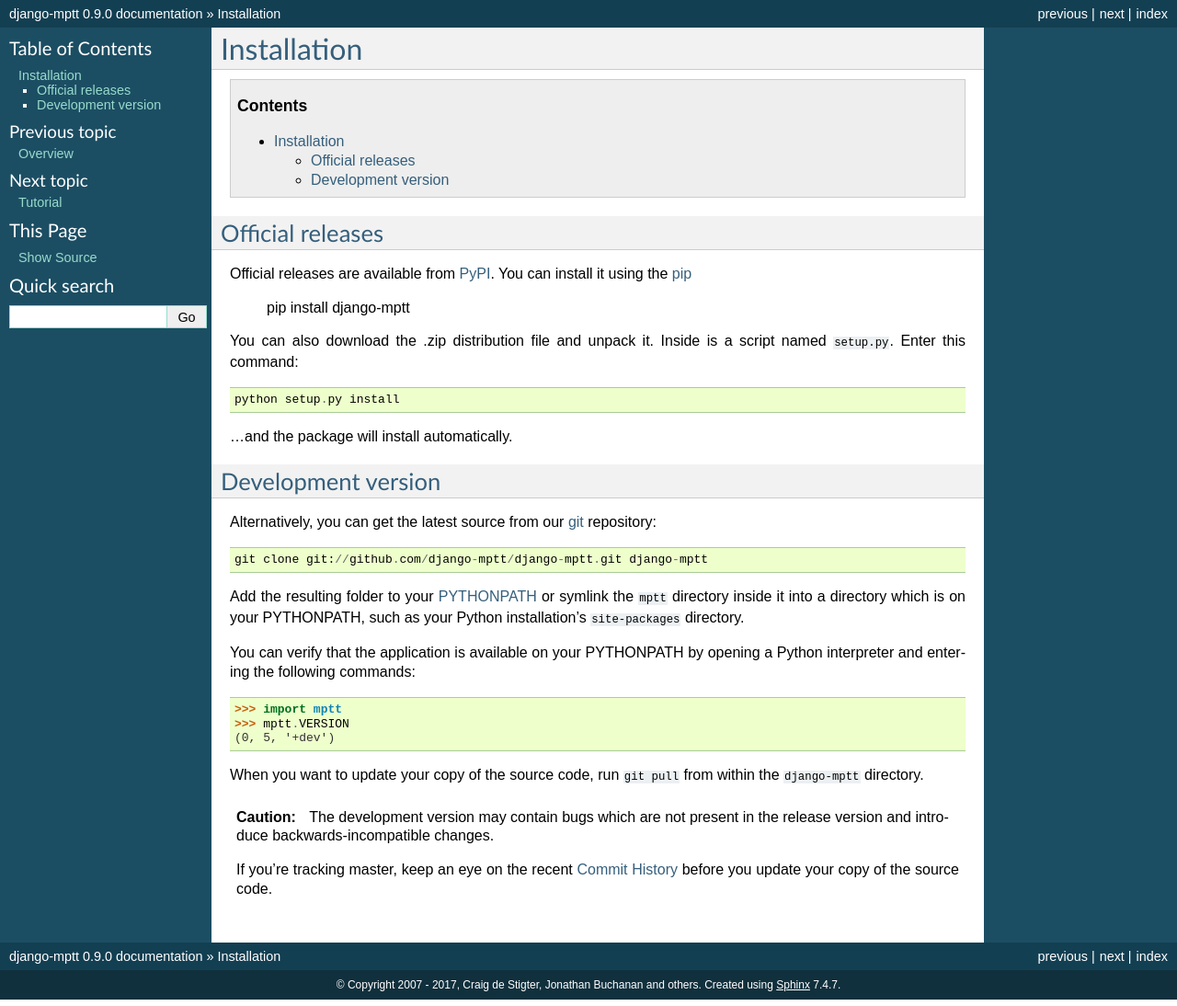
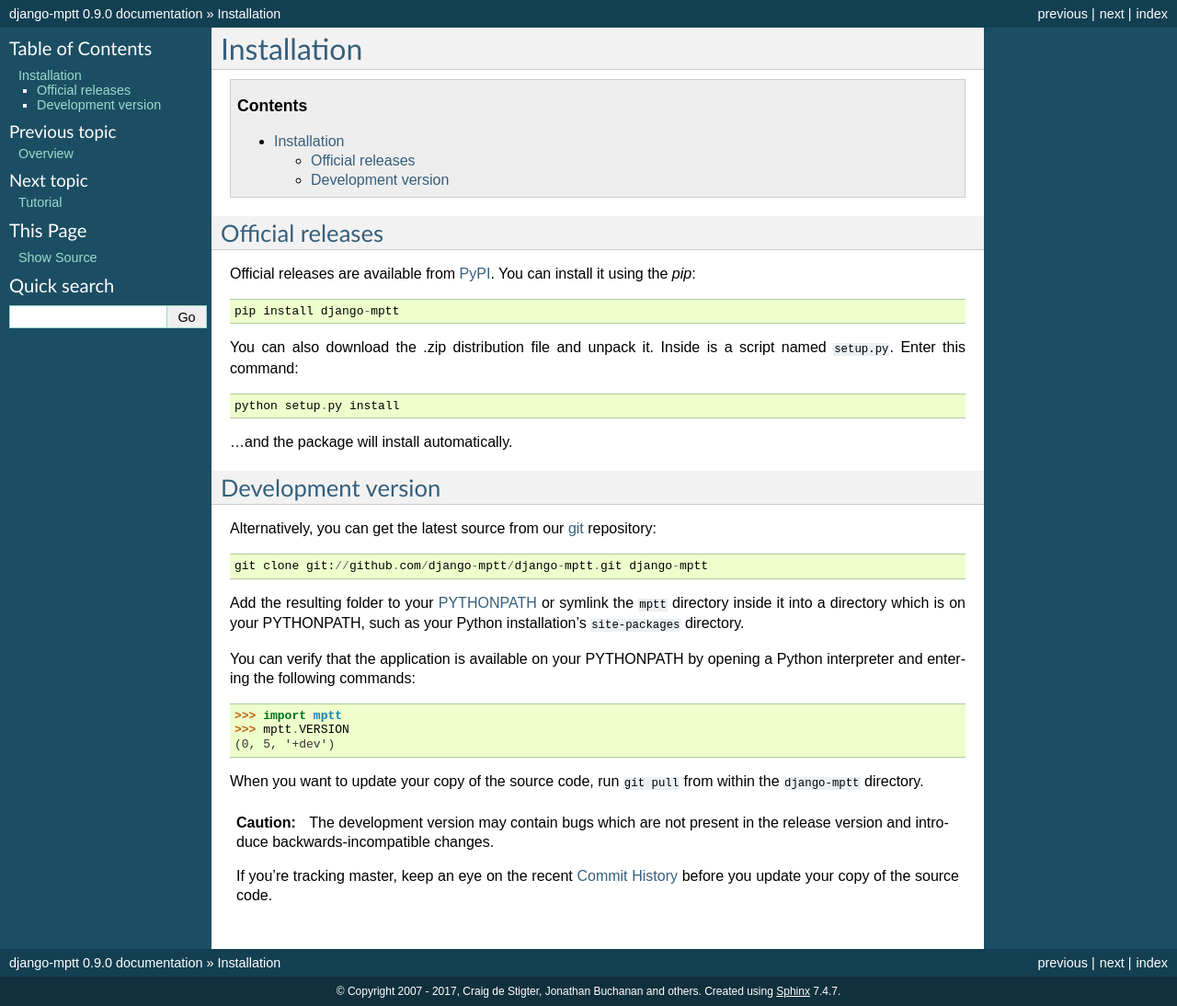
Before and after one commit to LazarBekcic/django-mptt, a Sphinx documentation site: the page built from docs/install.rst, in a window 1280 px wide. Shown: the whole page at 92% size. Built offline with Sphinx 7.4.7, drawn with Linux system fonts in a browser that asks for light colours.

Commit message:
Update formatting.

```diff
--- a/docs/install.rst
+++ b/docs/install.rst
@@ -8,7 +8,7 @@ Installation
 Official releases
 =================
 
-Official releases are available from `PyPI`_. You can install it using the `pip`_
+Official releases are available from `PyPI`_. You can install it using the `pip`::
 
    pip install django-mptt
 
```
